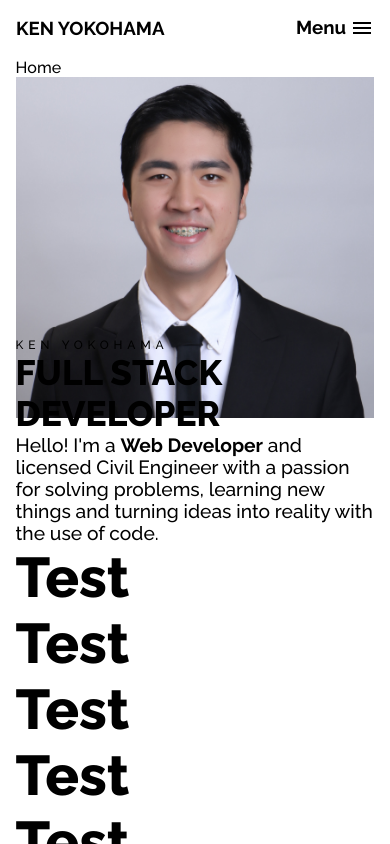
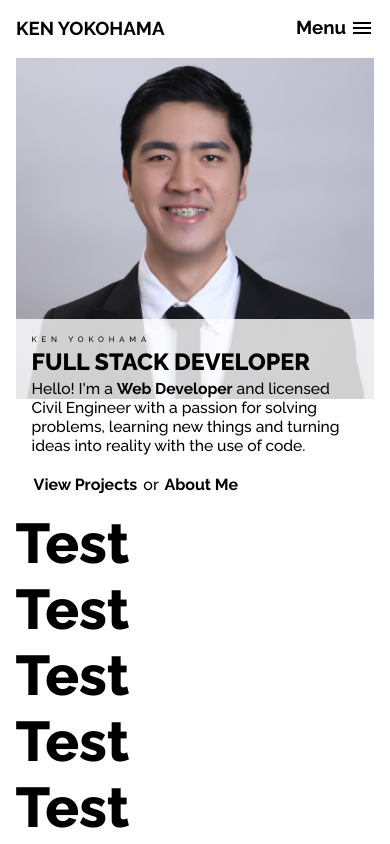
Before and after one commit to Ken-Yokohama/My-Portfolio, a React (Create React App) app: page / in a window 390 px wide. Shown: the top 844 px of the page. Built offline with nearby package versions, Linux system fonts and the light colour scheme.

Commit message:
Added Responsive Fonts for Mobile Devices for Title Section

```diff
--- a/src/index.css
+++ b/src/index.css
@@ -59,14 +59,14 @@ h6 {
 .profile-img {
     width: 100%;
     aspect-ratio: 1.05/1;
-    transform: scale(1.5) translate(-100px, 0);
+    transform: scale(1.5) translate(0, 0);
 }
 
 @media (max-width: 900px) {
     .profile-img {
         transform: scale(1) translate(0, 0);
-        height: 276px;
-        width: 290px;
+        min-height: 276px;
+        min-width: 290px;
     }
 
     .title h1 {
@@ -79,6 +79,20 @@ h6 {
         transform: scale(1) translate(0, 0);
         height: 100%;
         width: 100%;
+    }
+}
+
+/* Rensovie Mobile Font */
+
+@media (max-width: 510px) {
+    .title h1 {
+        font-size: clamp(1rem, 6vw, 2rem);
+    }
+    .title h5 {
+        font-size: clamp(0.4rem, 2vw, 0.75rem);
+    }
+    .title h3 {
+        font-size: 4vw;
     }
 }
 
--- a/src/pages/Home.jsx
+++ b/src/pages/Home.jsx
@@ -4,7 +4,6 @@ import React, { useState } from "react";
 function Home(props) {
     return (
         <div className="page-container">
-            Home
             <Box
                 sx={{
                     display: "flex",
@@ -15,9 +14,7 @@ function Home(props) {
                     flexDirection: "row",
                     "@media (max-width: 900px)": {
                         minHeight: "100%",
-                        padding: "3rem",
-                        justifyContent: "space-between",
-                        padding: "0rem",
+                        padding: "0",
                         gap: "1rem",
                     },
                     "@media (max-width: 650px)": {
@@ -31,24 +28,62 @@ function Home(props) {
                     className="title"
                     sx={{
                         zIndex: "1",
+                        backgroundColor: "rgba(255, 255, 255, 0.8)",
+                        padding: "1rem",
+                        "@media (max-width: 900px)": {
+                            padding: "0rem",
+                        },
                         "@media (max-width: 650px)": {
+                            width: "auto",
                             marginTop: "-100px",
-                            // transform: "translate(0, -100px)",
+                            padding: "1rem",
                         },
+                        display: "flex",
+                        flexDirection: "column",
+                        gap: "0.25rem",
                     }}
                 >
                     <h5>KEN YOKOHAMA</h5>
                     <h1>FULL STACK DEVELOPER</h1>
-                    <h3>
-                        Hello! I'm a <b>Web Developer</b> and licensed Civil
-                        Engineer with a passion for solving problems, learning
-                        new things and turning ideas into reality with the use
-                        of code.
+                    <h3 style={{ maxWidth: "600px" }}>
+                        Hello! I'm a <strong>Web Developer</strong> and licensed
+                        Civil Engineer with a passion for solving problems,
+                        learning new things and turning ideas into reality with
+                        the use of code.
                     </h3>
+                    <h4 style={{ marginTop: "1rem", fontWeight: "100" }}>
+                        <Box
+                            component="strong"
+                            sx={{
+                                transition: "border 0.5s ease",
+                                cursor: "pointer",
+                                border: "2px solid transparent",
+                                ":hover": {
+                                    borderBottom: "2px solid",
+                                },
+                            }}
+                        >
+                            View Projects
+                        </Box>{" "}
+                        or{" "}
+                        <Box
+                            component="strong"
+                            sx={{
+                                transition: "border 0.5s ease",
+                                cursor: "pointer",
+                                border: "2px solid transparent",
+                                ":hover": {
+                                    borderBottom: "2px solid",
+                                },
+                            }}
+                        >
+                            About Me
+                        </Box>
+                    </h4>
                 </Box>
                 <Box
                     sx={{
-                        width: "600px",
+                        width: "300px",
                         "@media(max-width: 900px)": {
                             width: "100%",
                         },
```
